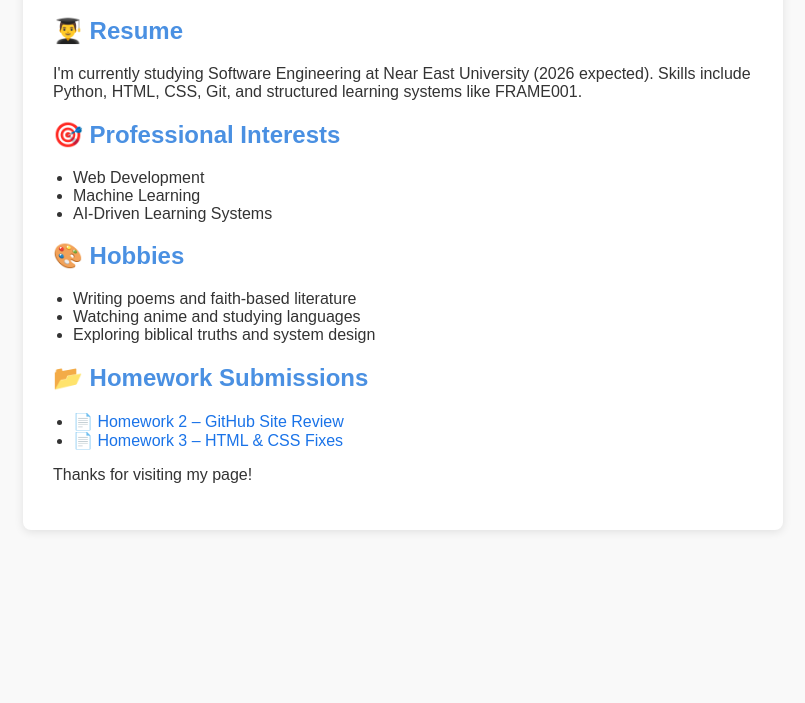
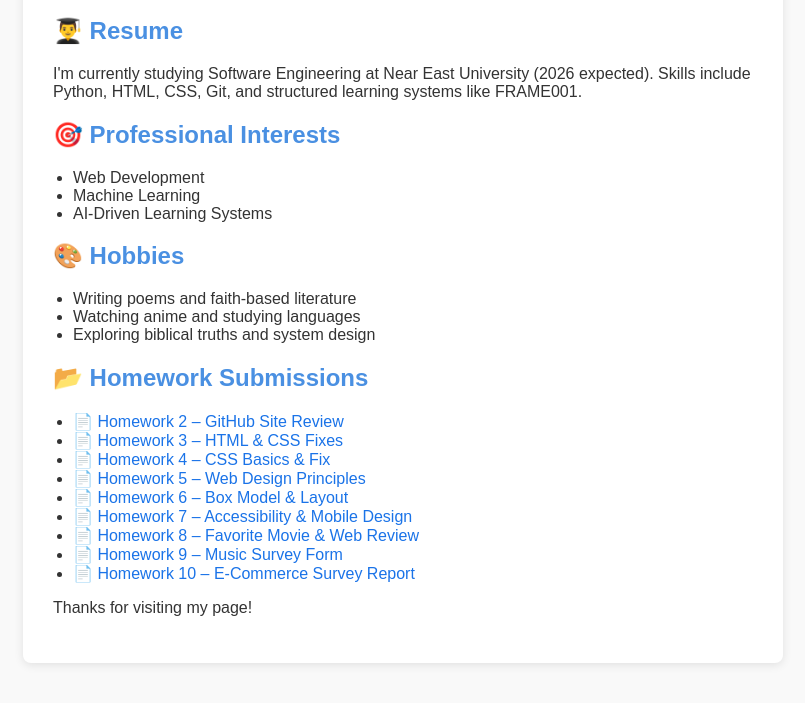
Before and after one commit to lifeISJokeORNot/newTOweb.github.io, a plain HTML site: page index.html in a window 1280 px wide. Shown: the part 359-1062 px from the top of the page, without its empty margins (237-1042 px from the left). Before the commit the page ends 929 px from the top, so only its background shows below. Drawn offline with Linux system fonts and the light colour scheme.

Commit message:
Update index.html

```diff
--- a/index.html
+++ b/index.html
@@ -40,6 +40,13 @@
     <ul>
       <li><a href="homework2.pdf" target="_blank">📄 Homework 2 – GitHub Site Review</a></li>
       <li><a href="homework3.pdf" target="_blank">📄 Homework 3 – HTML & CSS Fixes</a></li>
+      <li><a href="homework4.pdf" target="_blank">📄 Homework 4 – CSS Basics & Fix</a></li>
+      <li><a href="homework5.pdf" target="_blank">📄 Homework 5 – Web Design Principles</a></li>
+      <li><a href="homework6.pdf" target="_blank">📄 Homework 6 – Box Model & Layout</a></li>
+      <li><a href="homework7.pdf" target="_blank">📄 Homework 7 – Accessibility & Mobile Design</a></li>
+      <li><a href="movie8.html" target="_blank">📄 Homework 8 – Favorite Movie & Web Review</a></li>
+      <li><a href="form9.html" target="_blank">📄 Homework 9 – Music Survey Form</a></li>
+      <li><a href="ecommerce10.html" target="_blank">📄 Homework 10 – E-Commerce Survey Report</a></li>
     </ul>
 
     <p>Thanks for visiting my page!</p>
```
